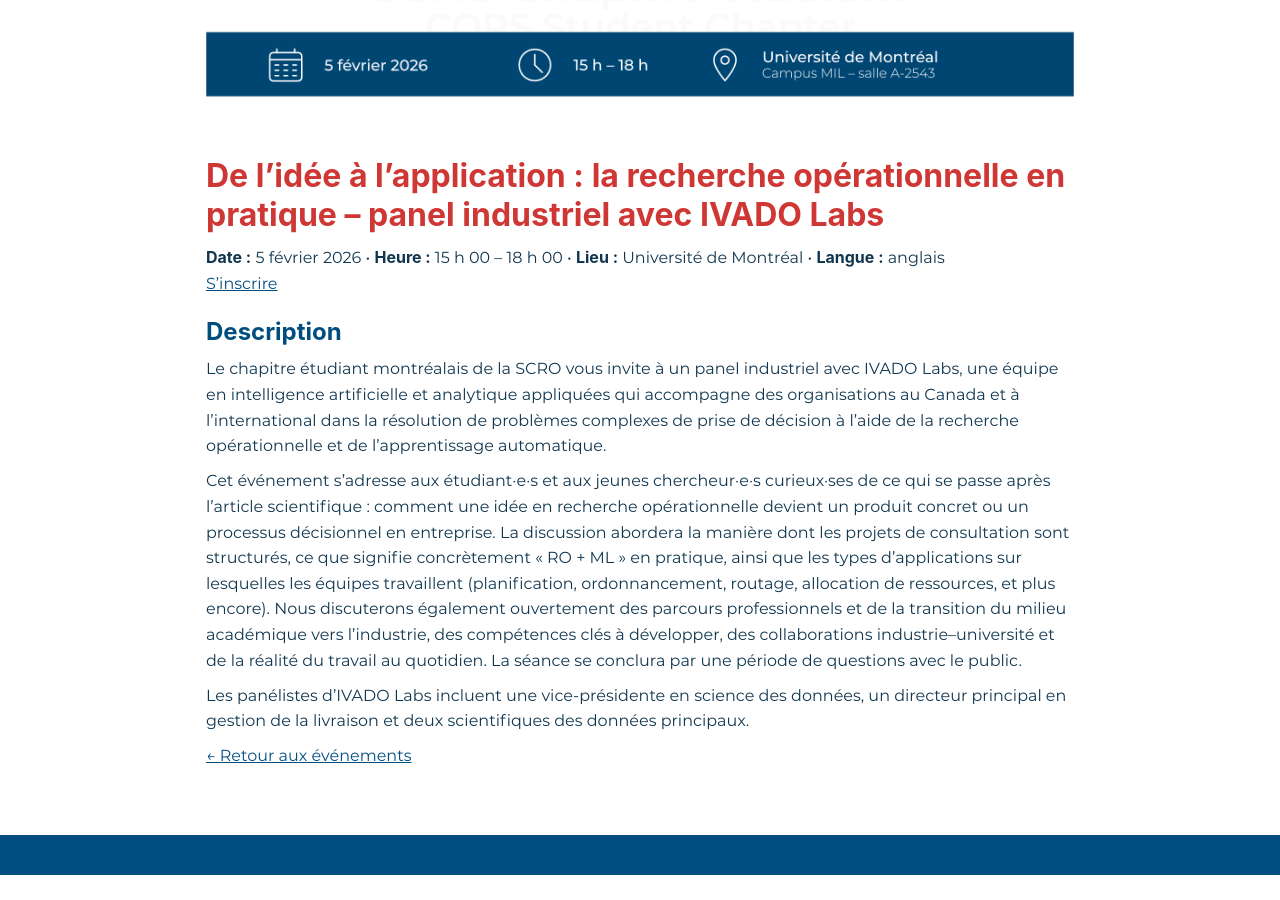
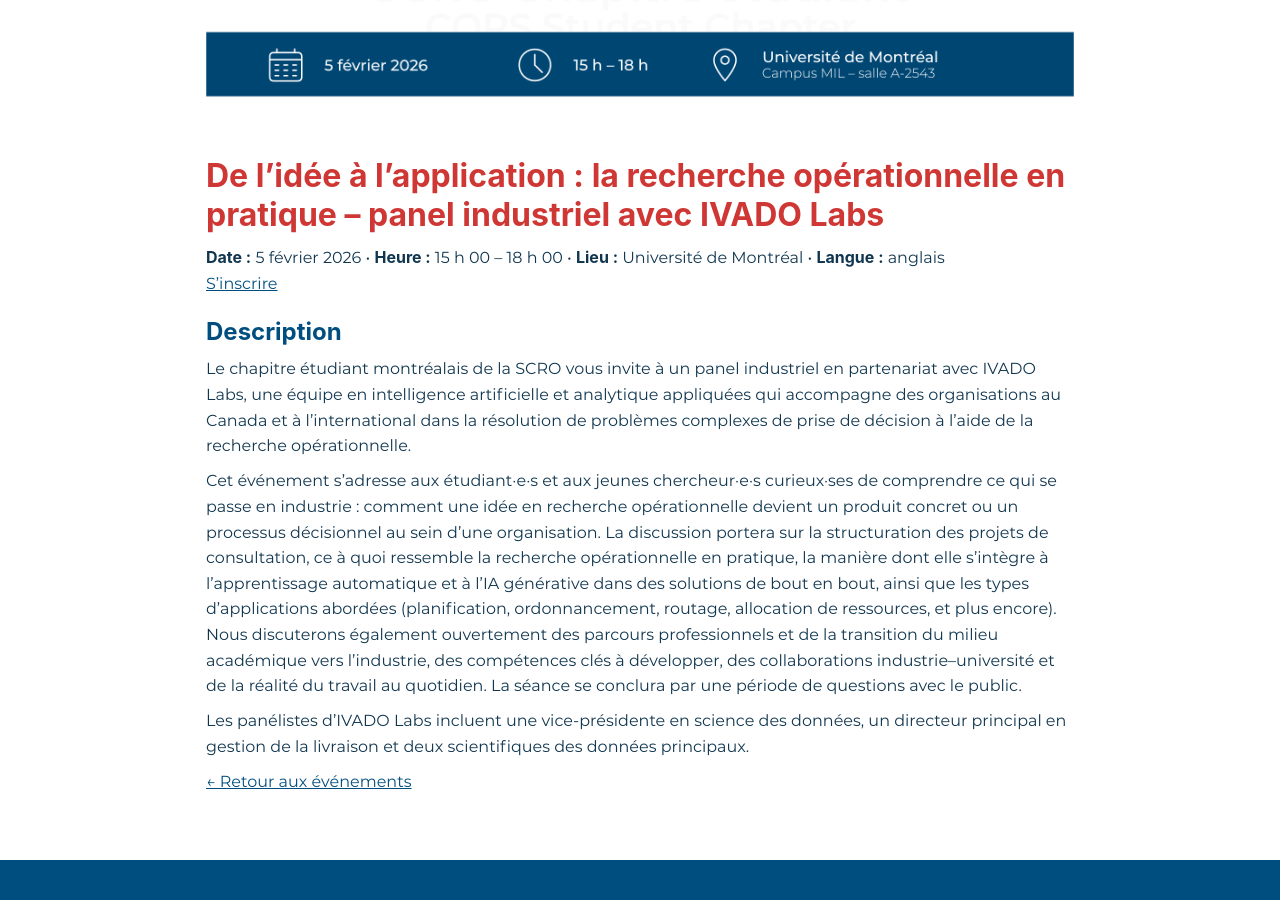
Before and after one commit to juanseripe/cors-montreal-student-chapter, a Jekyll site: the page built from docs/_events/2026-02-ivadolabs.md, in a window 1280 px wide and 900 px high, scrolled down 609 px. Built offline with Jekyll 4.4.1, drawn with Linux system fonts in a browser that asks for light colours; some web fonts are replaced; before the commit the page ends 1484 px from its top, so only the background shows below that.

Commit message:
IVADO Labs description update

```diff
--- a/docs/_events/2026-02-ivadolabs.md
+++ b/docs/_events/2026-02-ivadolabs.md
@@ -12,8 +12,8 @@ banner: /assets/img/events/2026-02-ivadolabs.png
 
 ## Description
 
-Le chapitre étudiant montréalais de la SCRO vous invite à un panel industriel avec IVADO Labs, une équipe en intelligence artificielle et analytique appliquées qui accompagne des organisations au Canada et à l’international dans la résolution de problèmes complexes de prise de décision à l’aide de la recherche opérationnelle et de l’apprentissage automatique.
+Le chapitre étudiant montréalais de la SCRO vous invite à un panel industriel en partenariat avec IVADO Labs, une équipe en intelligence artificielle et analytique appliquées qui accompagne des organisations au Canada et à l’international dans la résolution de problèmes complexes de prise de décision à l’aide de la recherche opérationnelle.
 
-Cet événement s’adresse aux étudiant·e·s et aux jeunes chercheur·e·s curieux·ses de ce qui se passe après l’article scientifique : comment une idée en recherche opérationnelle devient un produit concret ou un processus décisionnel en entreprise. La discussion abordera la manière dont les projets de consultation sont structurés, ce que signifie concrètement « RO + ML » en pratique, ainsi que les types d’applications sur lesquelles les équipes travaillent (planification, ordonnancement, routage, allocation de ressources, et plus encore). Nous discuterons également ouvertement des parcours professionnels et de la transition du milieu académique vers l’industrie, des compétences clés à développer, des collaborations industrie–université et de la réalité du travail au quotidien. La séance se conclura par une période de questions avec le public.
+Cet événement s’adresse aux étudiant·e·s et aux jeunes chercheur·e·s curieux·ses de comprendre ce qui se passe en industrie : comment une idée en recherche opérationnelle devient un produit concret ou un processus décisionnel au sein d’une organisation. La discussion portera sur la structuration des projets de consultation, ce à quoi ressemble la recherche opérationnelle en pratique, la manière dont elle s’intègre à l’apprentissage automatique et à l’IA générative dans des solutions de bout en bout, ainsi que les types d’applications abordées (planification, ordonnancement, routage, allocation de ressources, et plus encore). Nous discuterons également ouvertement des parcours professionnels et de la transition du milieu académique vers l’industrie, des compétences clés à développer, des collaborations industrie–université et de la réalité du travail au quotidien. La séance se conclura par une période de questions avec le public.
 
 Les panélistes d’IVADO Labs incluent une vice-présidente en science des données, un directeur principal en gestion de la livraison et deux scientifiques des données principaux.
```
Also changed, not shown: docs/_events_en/2026-02-ivadolabs.md (+2 -2 lines).
